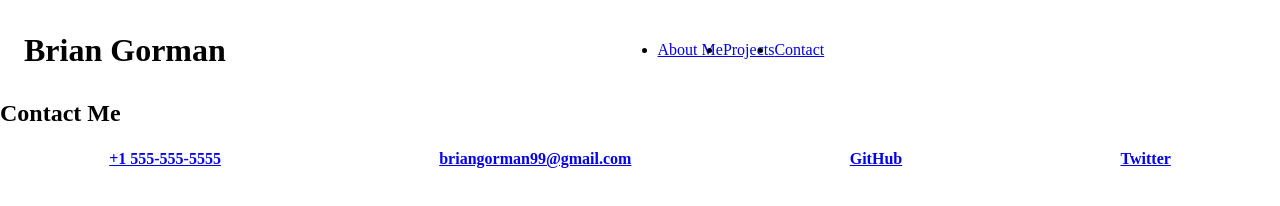
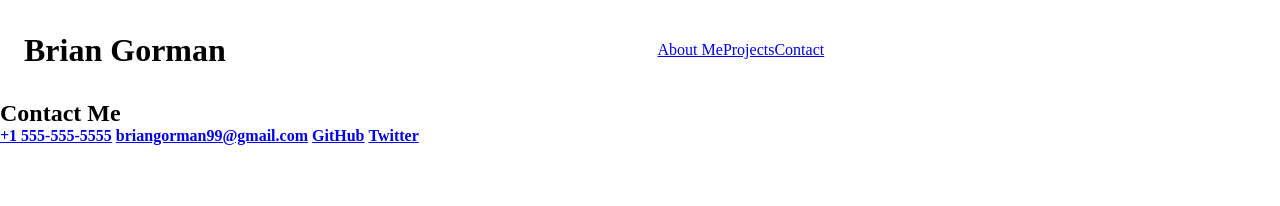
Before and after one commit to GormanBrian/portfolio, a plain HTML site: page index.html in a window 1280 px wide. Drawn offline with Linux system fonts and the light colour scheme.

Commit message:
move contact me section to footer

```diff
--- a/assets/css/style.css
+++ b/assets/css/style.css
@@ -3,6 +3,10 @@
 * {
   margin: 0;
   padding: 0;
+}
+
+ul {
+  list-style: none;
 }
 
 /* TODO: add header styles */
@@ -32,36 +36,39 @@ nav {
   margin: auto;
 }
 
+section {
+  display: flex;
+}
+
+section > h2 {
+  text-align: right;
+  border-right: 3px solid black;
+  font-size: 3em;
+  width: 15%;
+  padding-right: 2%;
+}
+
+.section-content {
+  width: 80%;
+}
+
 /* TODO: add about me styles */
 
-#contact-me > div {
+/* TODO: add projects styles */
+
+/* TODO: add contact styles */
+
+footer div {
   display: flex;
   flex-flow: row nowrap;
   justify-content: space-around;
   align-items: center;
   height: 4rem;
-  width: 100%;
 }
 
-#contact-me a {
+footer a {
   font-weight: bold;
-}
-
-/* TODO: add projects styles */
-
-/* TODO: add contact styles */
-
-#contact-me > div {
-  display: flex;
-  flex-flow: row nowrap;
-  justify-content: space-around;
-  align-items: center;
-  height: 4rem;
-  width: 100%;
-}
-
-#contact-me a {
-  font-weight: bold;
+  flex-basis: auto;
 }
 
 /* TODO: add footer styles */
--- a/index.html
+++ b/index.html
@@ -2,7 +2,7 @@
 <html lang="en">
   <head>
     <meta charset="UTF-8" />
-    <meta name="viewport" content="wwidth, initial-scale=1.0" />
+    <meta name="viewport" content="width=device-width, initial-scale=1.0" />
     <link rel="stylesheet" href="./assets/css/style.css" />
     <title>Brian Gorman - Portfolio</title>
   </head>
@@ -25,27 +25,22 @@
       </nav>
     </header>
     <main>
-      <section id="about-me">
+      <section>
         <!-- TODO: add about me section -->
+        <h2></h2>
       </section>
       <section>
         <!-- TODO: add my work section -->
       </section>
-      <section id="contact-me">
-        <!-- TODO: add contact links -->
-        <h2 class="section-title">Contact Me</h2>
-        <div>
-          <a href="tel:+1555-555-5555">+1 555-555-5555</a>
-          <a href="mailto:briangorman99@gmail.com">briangorman99@gmail.com</a>
-          <a href="https://github.com/GormanBrian" target="_blank">GitHub</a>
-          <a href="https://twitter.com/username" target="_blank">Twitter</a>
-        </div>
-      </section>
     </main>
     <footer>
-      <!-- TODO: add site map -->
-      <!-- TODO: add current projects -->
-      <!-- TODO: add social links -->
+      <h2>Contact Me</h2>
+      <ul class="section-content">
+        <a href="tel:+1555-555-5555">+1 555-555-5555</a>
+        <a href="mailto:briangorman99@gmail.com">briangorman99@gmail.com</a>
+        <a href="https://github.com/GormanBrian" target="_blank">GitHub</a>
+        <a href="https://twitter.com/username" target="_blank">Twitter</a>
+      </ul>
     </footer>
   </body>
 </html>
```
